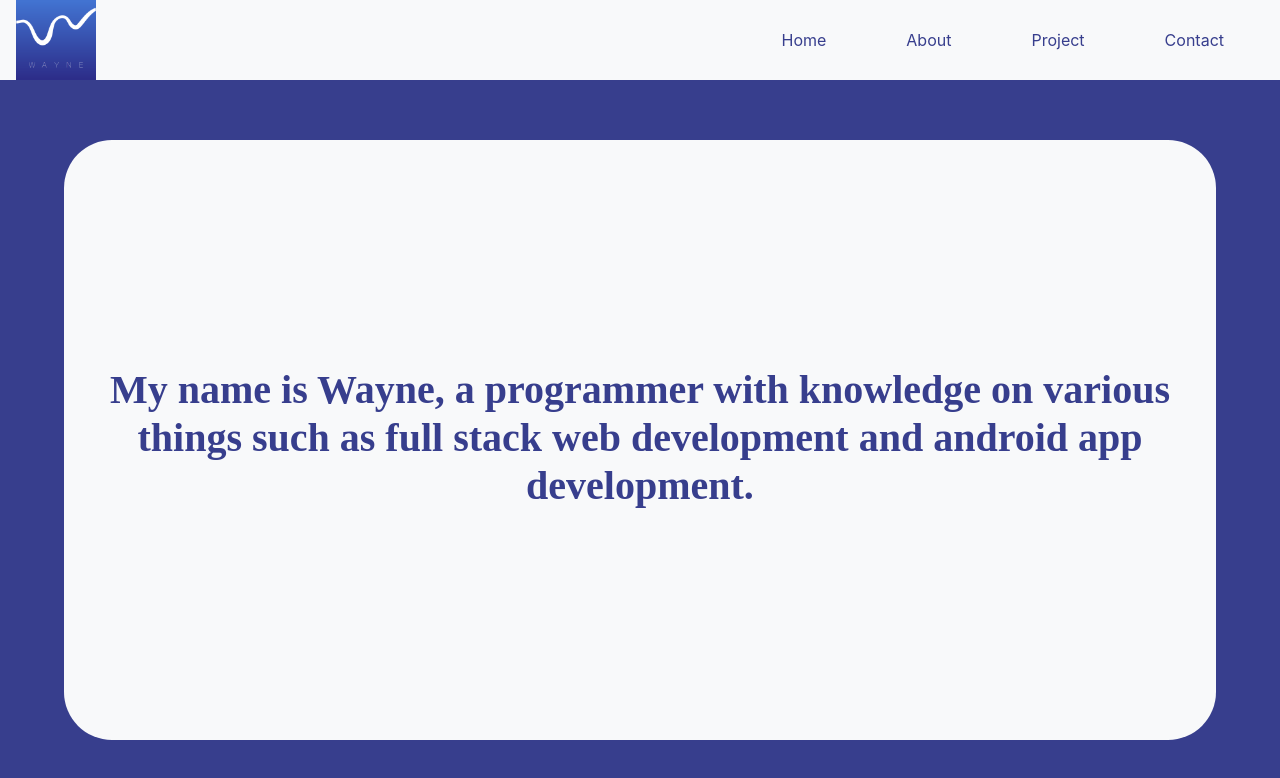
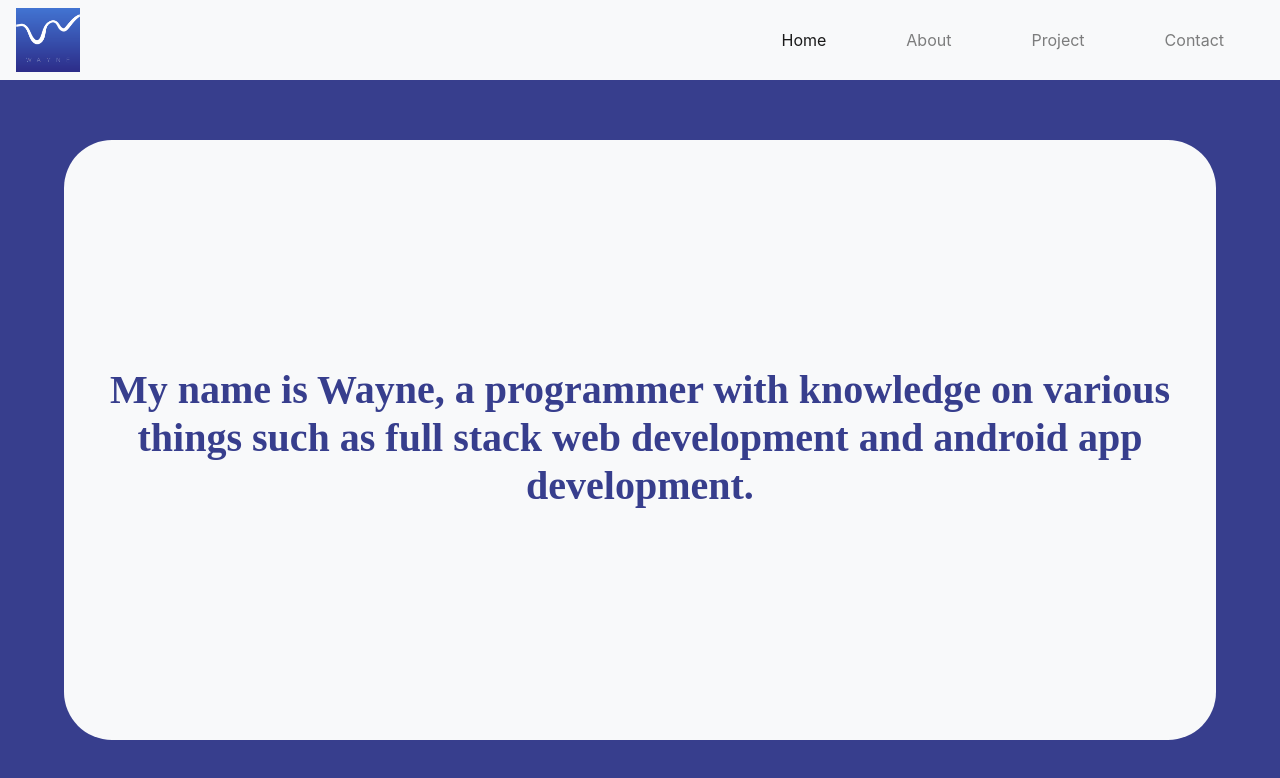
Before and after one commit to Wayl123/Portfolio, a React (Create React App) app: page / in a window 1280 px wide. Shown: the top 778 px of the page. Built offline with nearby package versions, Linux system fonts and the light colour scheme.

Commit message:
Fix navbar.

```diff
--- a/src/App.css
+++ b/src/App.css
@@ -10,12 +10,11 @@
 
 /* Navigation */
 .navbar {
-  color: #373E8D;
-  height: 10vh;
+  min-height: 10vh;
 }
 
 .logo {
-  max-height: 10vh;
+  max-height: 8vh;
 }
 
 .nav-item {
--- a/src/components/Nav.js
+++ b/src/components/Nav.js
@@ -5,10 +5,10 @@ export default class Nav extends Component {
   render() {
     return (
       <div>
-        <nav className="navbar navbar-main navbar-expand-md bg-light">
+        <nav className="navbar navbar-main navbar-expand-md navbar-light bg-light py-0">
           <NavLink to="/" exact><img src="images/logo.PNG" className="logo" alt=""/></NavLink>
 
-          <button className="navbar-toggler" type="button" data-toggle="collapse" data-target="#main_nav"
+          <button className="navbar-toggler p-0" type="button" data-toggle="collapse" data-target="#main_nav"
             aria-controls="main_nav" aria-expanded="false" aria-label="Toggle navigation">
             <span className="navbar-toggler-icon"></span>
           </button>
```
